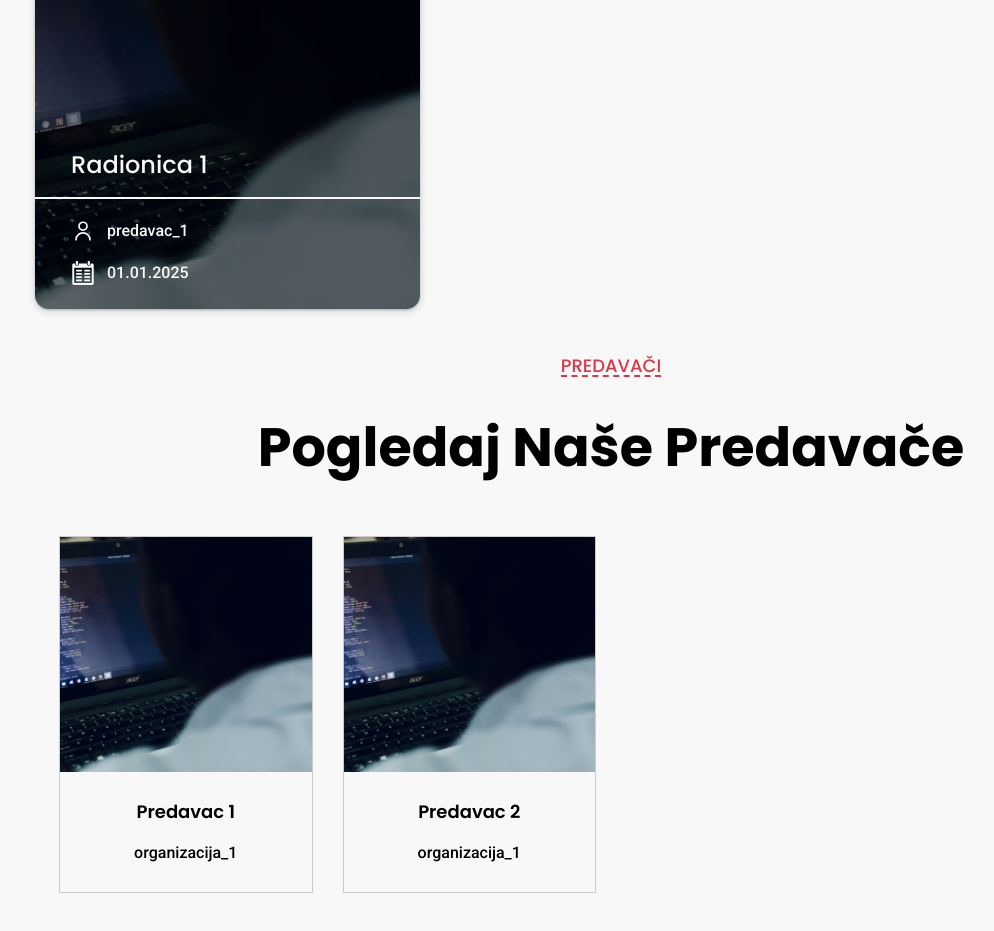
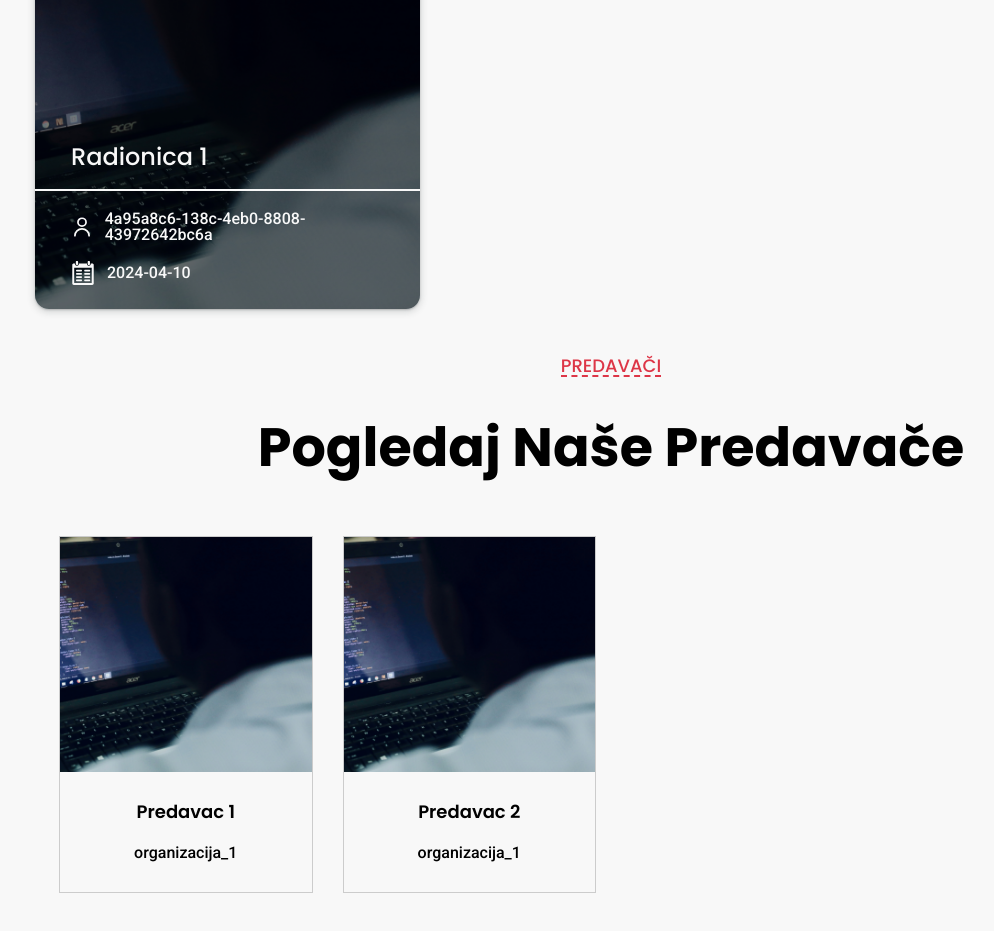
Before and after one commit to Roko03/react-edit-code-school, a React (Vite) app: page / in a window 1280 px wide. Shown: the part 1160-2091 px from the top of the page, without its empty margins (29-1023 px from the left). Built offline with nearby package versions, Linux system fonts and the light colour scheme.

Commit message:
refactor build errors

```diff
--- a/src/components/header/HeaderComponent.tsx
+++ b/src/components/header/HeaderComponent.tsx
@@ -11,7 +11,7 @@ const HeaderComponent = () => {
   const [isMenuActive, setIsMenuActive] = useState<boolean>(false);
   const [isAdmin, setIsAdmin] = useState<boolean>(false);
   const roleManager = userRoleManager();
-  const navigate = useNavigate();
+  // const navigate = useNavigate();
 
   useEffect(() => {
     if (isAdmin) {
--- a/src/pages/admin-page/components/instructor-tab/AdminPageInstructorTabComponent.tsx
+++ b/src/pages/admin-page/components/instructor-tab/AdminPageInstructorTabComponent.tsx
@@ -1,5 +1,4 @@
 import { useEffect, useState } from "react";
-import styles from "./AdminPageInstructorTabComponent.module.scss";
 import getInstructors from "../../../../lib/getInstructors";
 import CircularProgressComponent from "../../../../components/circular-progress/CircularProgressComponent";
 import ButtonComponent from "../../../../components/button/ButtonComponent";
--- a/src/pages/admin-page/components/organization-tab/AdminPageOrganizationTabComponent.tsx
+++ b/src/pages/admin-page/components/organization-tab/AdminPageOrganizationTabComponent.tsx
@@ -1,5 +1,4 @@
 import { useEffect, useState } from "react";
-import styles from "./AdminPageOrganizationTabComponent.module.scss";
 import getOrganizations from "../../../../lib/getOrganizations";
 import ButtonComponent from "../../../../components/button/ButtonComponent";
 import CircularProgressComponent from "../../../../components/circular-progress/CircularProgressComponent";
--- a/src/pages/admin-page/components/tabs/tabs-links/AdminPageTabsLinkComponent.tsx
+++ b/src/pages/admin-page/components/tabs/tabs-links/AdminPageTabsLinkComponent.tsx
@@ -12,7 +12,7 @@ const AdminPageTabsLinkComponent: React.FC<AdminPageTabsLinkComponentProps> = ({
   tabActiveLink,
   setTabActiveLink,
 }) => {
-  let [searchParams, setSearchParams] = useSearchParams();
+  let [, setSearchParams] = useSearchParams();
   return (
     <>
       <ul className={styles.admin_tabs_links}>
--- a/src/pages/admin-page/components/workshop-tab/AdminPageWorkshopTabComponent.tsx
+++ b/src/pages/admin-page/components/workshop-tab/AdminPageWorkshopTabComponent.tsx
@@ -1,5 +1,4 @@
 import { useEffect, useState } from "react";
-import styles from "./AdminPageWorkshopTabComponent.module.scss";
 import getWorkshops from "../../../../lib/getWorkShops";
 import CircularProgressComponent from "../../../../components/circular-progress/CircularProgressComponent";
 import ButtonComponent from "../../../../components/button/ButtonComponent";
--- a/src/pages/home-page/components/workshop-list/HomePageWorkshopListComponent.tsx
+++ b/src/pages/home-page/components/workshop-list/HomePageWorkshopListComponent.tsx
@@ -4,12 +4,15 @@ import HomePageWorkshopListItemComponent from "./workshop-item/HomePageWorkshopL
 const HomePageWorkShopListComponent = () => {
   const arr: WorkShop[] = [
     {
-      id: "radionica_1",
+      id: "b1d86ea1-d1a0-4fea-ae44-9e21c74d767b",
       name: "Radionica 1",
-      imageUrl: "/",
-      date: "01.01.2025",
-      instructor: "predavac_1",
-      info: "Kratki opis radionice 1",
+      date: "2024-04-10",
+      instructor: "4a95a8c6-138c-4eb0-8808-43972642bc6a",
+      info: "Radionica o Reactu",
+      level: "junior",
+      subject: "react",
+      imageUrl:
+        "https://firebasestorage.googleapis.com/v0/b/edit-code-school-image.appspot.com/o/radionice%2Fslika1.jpg9b7829a1-ca7c-4c05-8d93-065ad459fc2c?alt=media&token=c8337c7a-84d5-49ff-9bb3-f93fe89dcdef",
       numOfEntry: 0,
     },
   ];
```
